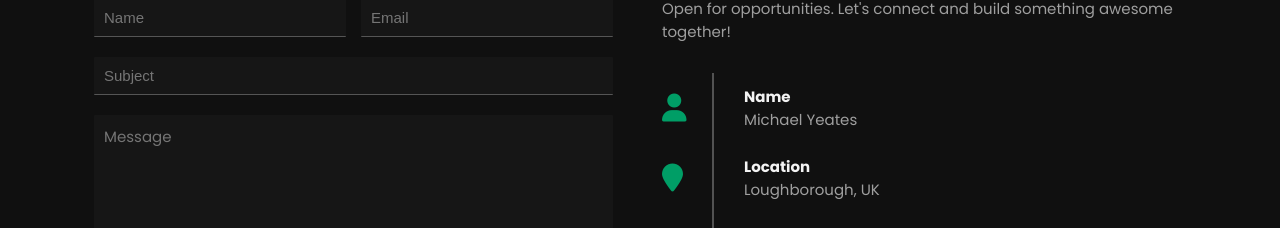
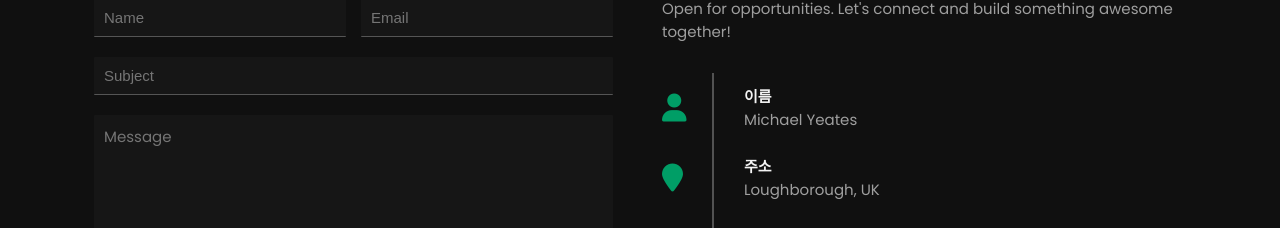
Before and after one commit to SonGangMin/SonGangMin.github.io, a React (Create React App) app: page /contact in a window 1280 px wide. Shown: the part 305-533 px from the top of the page. Built offline with nearby package versions, Linux system fonts and the light colour scheme.

Commit message:
contact 수정

```diff
--- a/src/components/ContactInfo.js
+++ b/src/components/ContactInfo.js
@@ -15,7 +15,10 @@ const ContactInfo = ({ name, email, location }) => {
       transition={{ duration: 0.4, ease: "easeInOut" }}
     >
       <h4 className="contentTitle">Contact Information</h4>
-      <p className="infoDescription">Open for opportunities. Let's connect and build something awesome together! </p>
+      <p className="infoDescription">
+        Open for opportunities. Let's connect and build something awesome
+        together!{" "}
+      </p>
       <ul className="listInfo">
         <li>
           <div className="personalContactInfo">
@@ -23,7 +26,7 @@ const ContactInfo = ({ name, email, location }) => {
               <i className="icon fa-solid fa-user"></i>{" "}
             </span>
             <div className="mediaWrap">
-              <h6 className="infoType">Name</h6>
+              <h6 className="infoType">이름</h6>
               <span className="infoValue">{name}</span>
             </div>
           </div>
@@ -34,7 +37,7 @@ const ContactInfo = ({ name, email, location }) => {
               <i className="icon fa-solid fa-location-pin "></i>{" "}
             </span>
             <div className="mediaWrap">
-              <h6 className="infoType">Location</h6>
+              <h6 className="infoType">주소</h6>
               <span className="infoValue">{location}</span>
             </div>
           </div>
```
